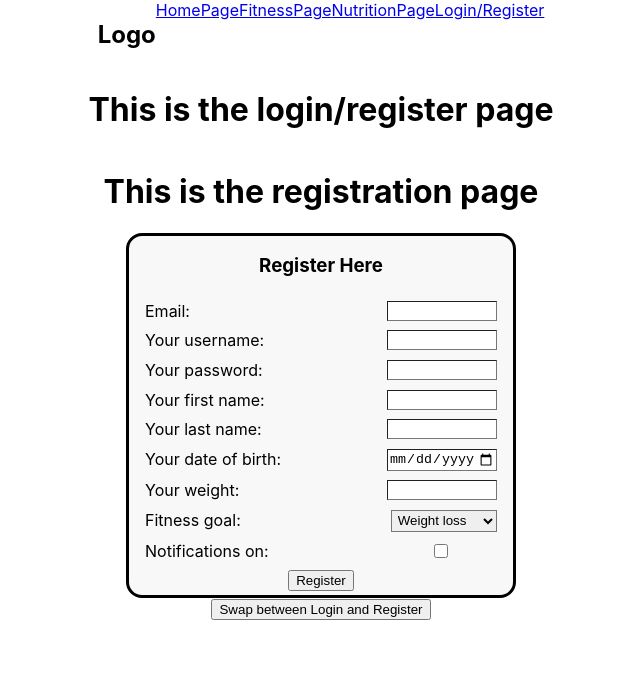
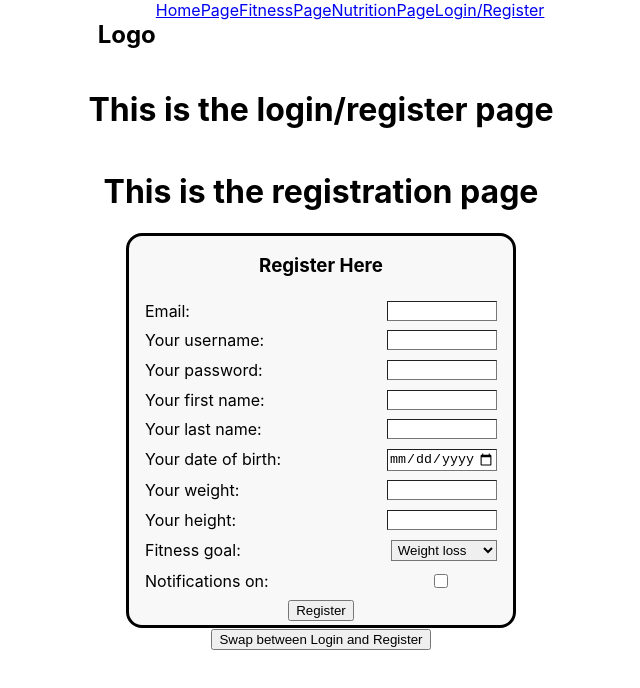
Before and after one commit to pht1207/capstone-fitness-app, a React (Create React App) app: page /LoginRegisterPage in a window 1280 px wide. Both pictures are taken after a click on the button "Swap between Login and Register". Shown: the top 688 px of the page, without its empty margins (319-959 px from the left). Built offline with nearby package versions, Linux system fonts and the light colour scheme.

Commit message:
Added height value to registerpage.js

```diff
--- a/src/pages/LoginRegistrationPage/RegisterPage.js
+++ b/src/pages/LoginRegistrationPage/RegisterPage.js
@@ -27,7 +27,8 @@ function RegisterPage(props) {
       lastName:event.target[4].value,
       DOB:event.target[5].value,
       weight:event.target[6].value,
-      goal:event.target[7].value,
+      height:event.target[7].value,
+      goal:event.target[8].value,
       notificationsOn:checkValue
     }
 
@@ -57,6 +58,7 @@ function RegisterPage(props) {
           <label>Your last name: <input type='text'></input></label>
           <label>Your date of birth: <input type='date'></input></label>
           <label>Your weight: <input type='text'></input></label>
+          <label>Your height: <input type='text'></input></label>
           <label>Fitness goal:
             <select>
               <option value="1">Weight loss</option>
```
